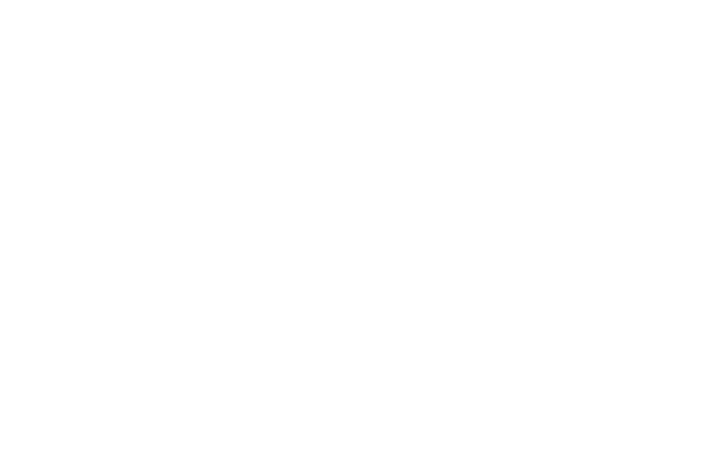
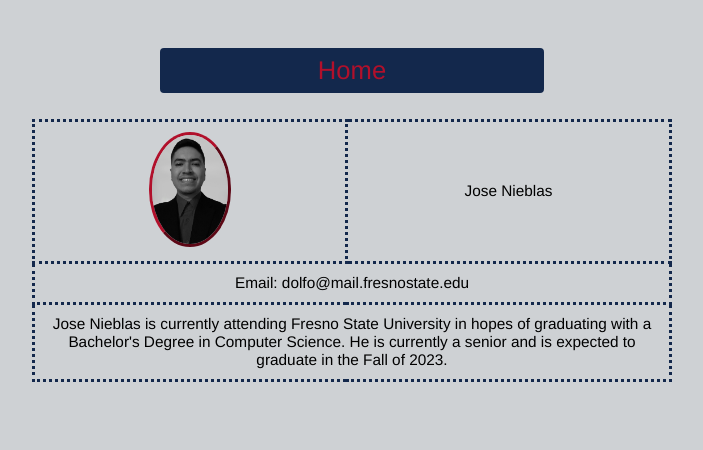
Before and after one commit to jdofa/Checkers130, a PHP site: page /contact.html in a window 1280 px wide. Before the commit the part shown is empty. Shown: the part 350-800 px from the top of the page, without its empty margins (288-991 px from the left). Run offline with PHP 8.4, Linux system fonts and the light colour scheme.

Commit message:
Contact Page
- Contact page completed.
- Added link to game.html to landing page

```diff
--- a/contact.html
+++ b/contact.html
@@ -0,0 +1,32 @@
+<!DOCTYPE html>
+<html lang="en">
+    <head>
+        <meta charset="UTF-8">
+        <title>Contact Us</title>
+        <link rel="stylesheet" href="css/contact.css">
+    </head>
+    <body>
+        <header>
+            <img class="site-logo" src="img/fresnostate.png" alt="Fresno State Logo">
+            <h1>CSCI 130: Checkers Project</h1>
+            <img class="site-logo" src="img/bulldog.png" alt="Fresno State Logo">
+        </header>
+        <nav>
+            <a href="index.html">Home</a>
+        </nav>
+        <table>
+            <tr>
+                <td><img class="pfp" src="img/jose.jpg" alt="Jose's Profile Picture"></td>
+                <td>Jose Nieblas</td>
+            </tr>
+            <tr>
+                <td colspan="2">Email: dolfo@mail.fresnostate.edu</td>
+            </tr>
+            <tr>
+                <td colspan="2">Jose Nieblas is currently attending Fresno State University in hopes
+                    of graduating with a Bachelor's Degree in Computer Science. He is currently a senior
+                    and is expected to graduate in the Fall of 2023.
+            </tr>
+        </table>
+    </body>
+</html>
--- a/css/contact.css
+++ b/css/contact.css
@@ -0,0 +1,69 @@
+/* elements */
+*{
+    margin: 0;
+}
+html, body{
+    height: 100%;
+    font-family: 'Helvetica', 'Arial', sans-serif;
+    background-color: #ced1d4;
+}
+header{
+    width: 100%;
+    text-align: center;
+    padding-top: 20px;
+}
+nav{
+    width: 30%;
+    text-align: center;
+    display: flex;
+    flex-direction: column;
+    margin: 5% auto;
+    margin: 5% auto 2% auto;
+}
+a{
+    text-decoration: none;
+    color: #b1102b;
+    font-size: 2vw;
+    border: 3px solid #13284c;
+    background-color: #13284c;
+    border-radius: 4px;
+    padding: 5px;
+    margin-top: 5px;
+
+}
+a:hover{
+    color: #13284c;
+    background-color: #b1102b;
+    border: 3px solid #13284c;
+    border-radius: 4px;
+}
+h1{
+    font-size: 2vw;
+    margin: 10px;
+}
+table{
+
+    width: 50%;
+    text-align: center;
+    margin: auto;
+    border-collapse: collapse;
+    border: 3px dotted #13284c;
+}
+tr, td{
+    border: 3px dotted #13284c;
+    padding: 10px;
+    font-size: 1.2vw;
+}
+/* class */
+.site-logo{
+    width: 15%;
+    height: 15%;
+}
+.pfp{
+    width: 6vw;
+    height: 10%;
+    border-radius: 50%;
+    margin: auto;
+    border: 3px outset #b1102b;
+}
+/* id */
--- a/css/index.css
+++ b/css/index.css
@@ -43,7 +43,7 @@ h1{
 }
 /* class */
 .site-logo{
-    width: 20%;
-    height: 20%;
+    width: 15%;
+    height: 15%;
 }
 /* id */
--- a/index.html
+++ b/index.html
@@ -9,10 +9,11 @@
     <body>
         <header>
             <img class="site-logo" src="img/fresnostate.png" alt="Fresno State Logo">
-            <h1>CSCI 130: Checkers</h1>
+            <h1>CSCI 130: Checkers Project</h1>
             <img class="site-logo" src="img/bulldog.png" alt="Fresno State Logo">
         </header>
         <nav>
+            <a href="game.html">Start Game</a>
             <a href="login.html">Login</a>
             <a href="leaderboard.html">Global Leaderboards</a>
             <a href="help.html">Help</a>
```
Also changed, not shown: img/jose.jpg (added).
